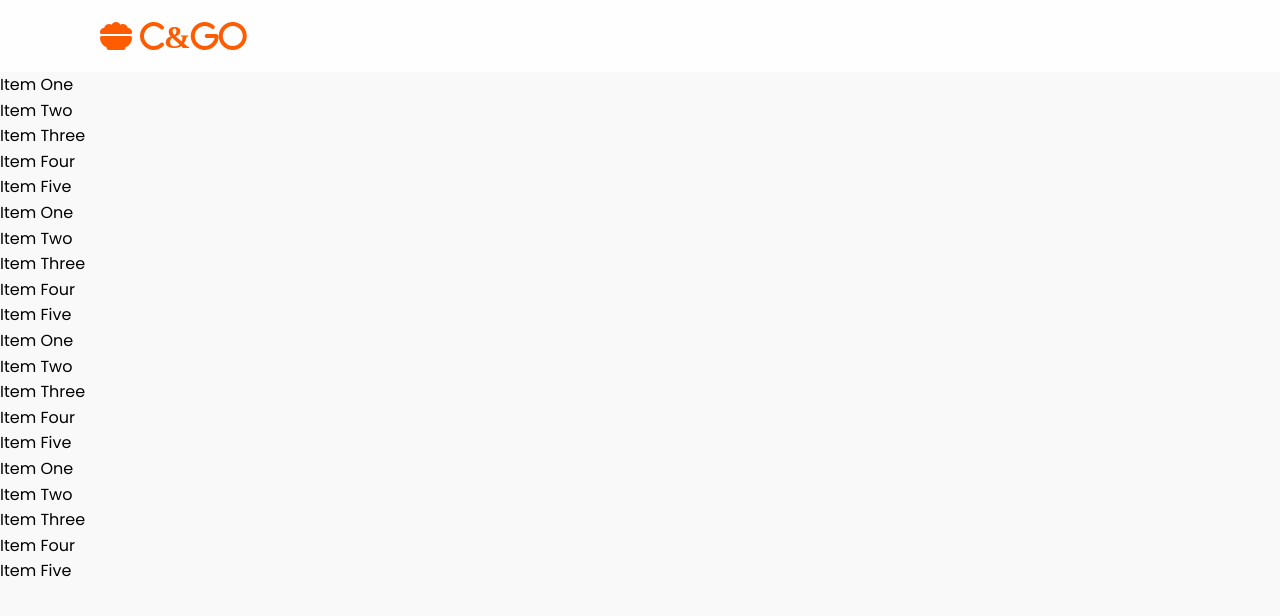
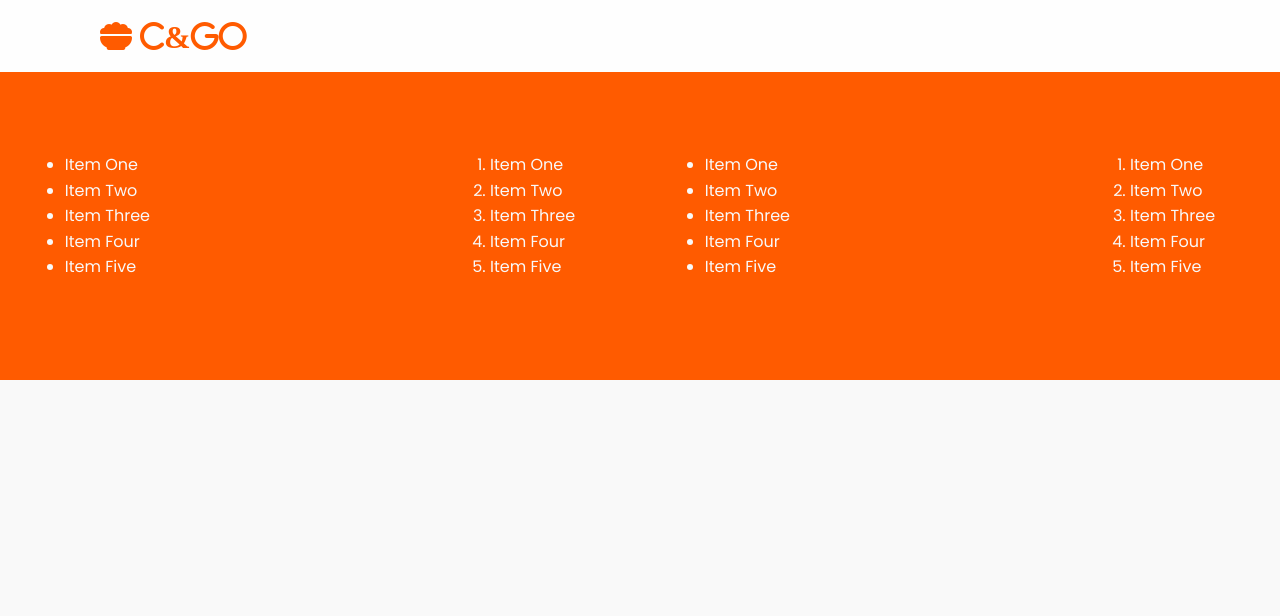
Before and after one commit to ricardozuritadev/c-go-ecommerce, a website: page index.html in a window 1280 px wide. Drawn offline with Linux system fonts and the light colour scheme; no server answers.

Commit message:
Modify css

```diff
--- a/css/main.css
+++ b/css/main.css
@@ -35,6 +35,7 @@ h2 {
   top: 0;
   background: rgba(255, 255, 255, 0.8);
   backdrop-filter: blur(1.5rem) saturate(200%);
+  user-select: none;
   z-index: 1000;
 }
 .nav__mobile {
@@ -108,6 +109,7 @@ h2 {
   margin-left: 2rem;
   margin-right: 2rem;
   width: 30rem;
+  user-select: none;
 }
 .card__img-container {
   position: relative;
@@ -180,3 +182,34 @@ h2 {
     flex-wrap: wrap;
   }
 }
+
+.footer {
+  display: block;
+  background-color: #ff5b00;
+  padding: 4rem 0 2rem 0;
+  width: 100%;
+}
+.footer__section {
+  display: flex;
+  justify-content: center;
+  padding-bottom: 2rem;
+  color: #f9f9f9;
+  gap: 8rem;
+}
+.footer__item {
+  list-style: auto;
+}
+.footer__item-dot {
+  list-style: disc;
+}
+@media (min-width: 768px) {
+  .footer {
+    display: flex;
+    justify-items: space-around;
+    padding: 8rem 0;
+  }
+  .footer__section {
+    gap: 34rem;
+    width: 50%;
+  }
+}
```
